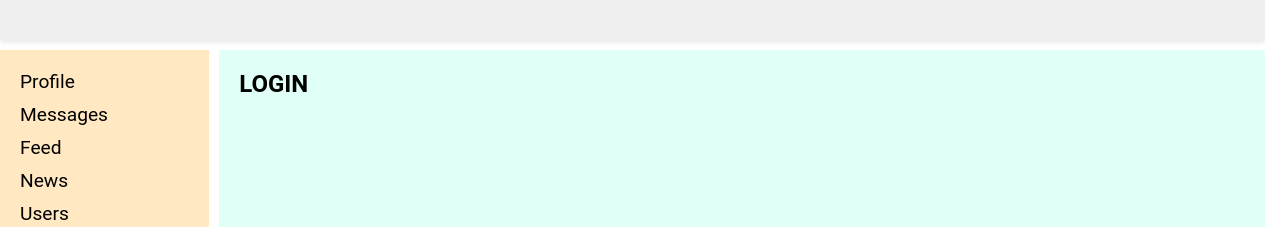
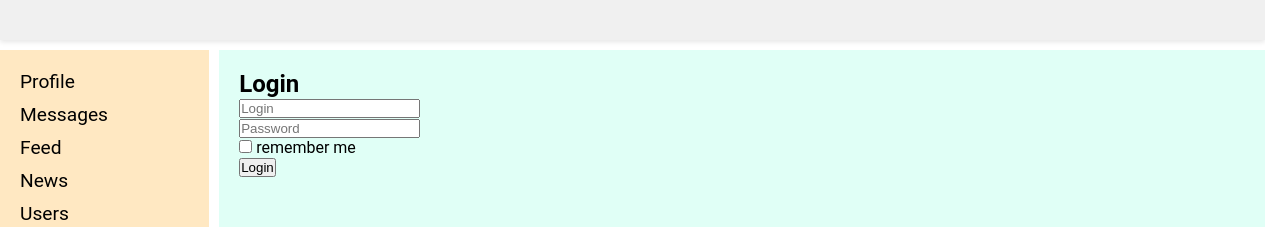
Before and after one commit to shalbuz-cloud/social-network, a React (Vite) app: page /login in a window 1280 px wide. Shown: the part 210-437 px from the top of the page. Built offline with nearby package versions, Linux system fonts and the light colour scheme.

Commit message:
minor fix

```diff
--- a/src/components/Login/Login.jsx
+++ b/src/components/Login/Login.jsx
@@ -1,5 +1,31 @@
 import React from "react";
 
-const Login = (props) => <h1>LOGIN</h1>
+const LoginForm = (props) => {
+    return (
+        <form>
+            <div>
+                <input placeholder="Login" />
+            </div>
+            <div>
+                <input placeholder="Password" />
+            </div>
+            <div>
+                <input type="checkbox" /> remember me
+            </div>
+            <div>
+                <button>Login</button>
+            </div>
+        </form>
+    )
+}
+
+const Login = (props) => {
+    return (
+        <div>
+            <h1>Login</h1>
+            <LoginForm {...props} />
+        </div>
+    )
+}
 
 export default Login;
```
Also changed, not shown: 1 other file (tests, documents, lock files or other folders).
